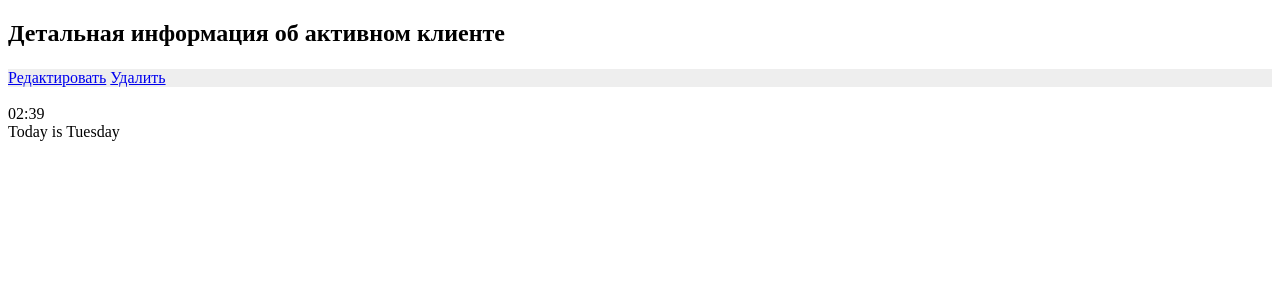
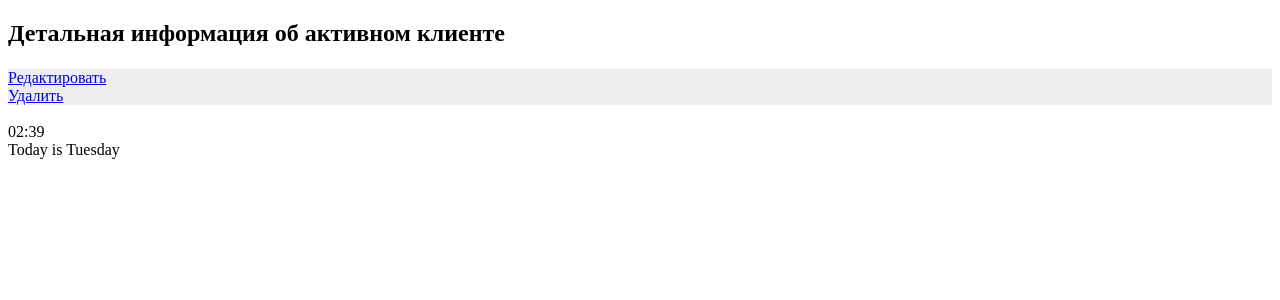
Before and after one commit to alexsemenovv/CRM-customer-management-system, a Django app: template DjangoCRM/customersapp/templates/customersapp/customers_detail.html in a window 1280 px wide. Shown: the top 300 px of the page. Run offline with Django 4.2, Linux system fonts and the light colour scheme; the template is opened without the code that fills it, so the values that code supplies are empty.

Commit message:
ch link for delete

```diff
--- a/DjangoCRM/customersapp/templates/customersapp/customers_detail.html
+++ b/DjangoCRM/customersapp/templates/customersapp/customers_detail.html
@@ -12,6 +12,8 @@
                 <div class="d-flex justify-content-end fw-bold">{{ object.lead.email }}</div>
                 <div class="d-flex justify-content-center fw-bold">
                     <a href="/customers/{{ object.pk }}/edit" class="btn btn-primary">Редактировать</a>
+                </div>
+                <div class="d-flex justify-content-center fw-bold">
                     <a href="/customers/{{ customer.pk }}/delete" class="btn btn-danger">Удалить</a>
                 </div>
             </div>
```
